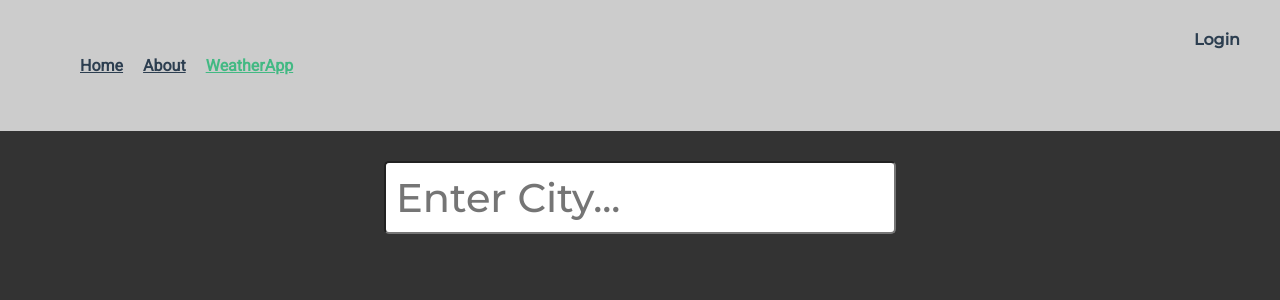
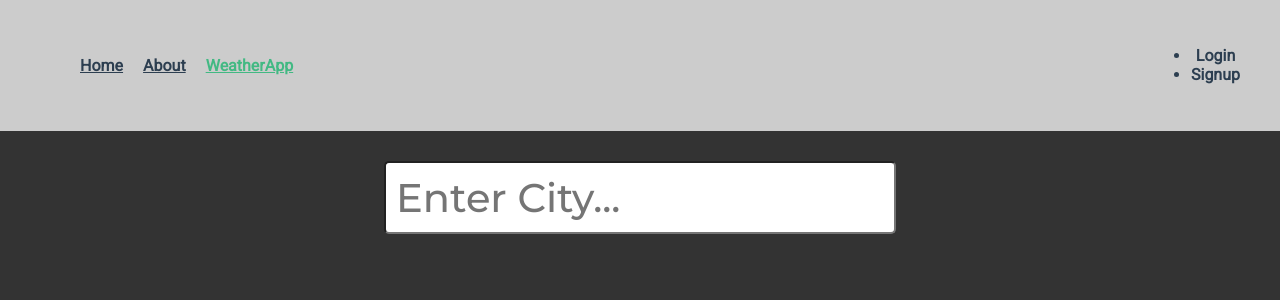
Before and after one commit to mickireh/vueproject4, a Vue app: page /#/weatherapp in a window 1280 px wide. Shown: the top 300 px of the page. Built offline with nearby package versions, Linux system fonts and the light colour scheme.

Commit message:
firebase installed

```diff
--- a/package.json
+++ b/package.json
@@ -9,6 +9,7 @@
   },
   "dependencies": {
     "core-js": "^3.6.5",
+    "firebase": "^7.15.0",
     "vue": "^2.6.11",
     "vue-router": "^3.2.0"
   },
--- a/src/components/Login.vue
+++ b/src/components/Login.vue
@@ -1,7 +1,11 @@
 <template>
     <div>
-        <div class="login">
-            <span v-on:click="showLogin">Login</span>
+        <div class="UserLogging">
+            <ul>
+                <li v-on:click="showLogin">Login</li>
+                <li v-on:click="showSignup">Signup</li>
+            </ul>
+
         </div>
         <div id="loginForm" class="hide">
             <form action="">
@@ -9,6 +13,7 @@
                 <input id="loginEmail" type="email">
                 <label for="loginPassword">Password</label>
                 <input id="loginPassword" type="password">
+                <button @click="loginbtn">Login</button>
             </form>
         </div>
     </div>
@@ -21,21 +26,22 @@ export default {
             console.log(this);
             var loginForm = document.getElementById('loginForm');
             loginForm.classList.toggle('hide');
+        },
+        loginbtn: function(e) {
+            e.preventDefault();
         }
     }
 }
 </script>
 
 <style scoped lang="scss">
-.login {
+.UserLogging {
     position: absolute;
     top: 30px;
     right: 40px;
 
     font-weight: bold;
     cursor: pointer;
-
-
 }
 
 #loginForm {
--- a/src/views/About.vue
+++ b/src/views/About.vue
@@ -2,7 +2,6 @@
   <div class="about">
     <Login />
     <h1>This is an about page</h1>
-
   </div>
 </template>
 
--- a/src/views/WeatherApp.vue
+++ b/src/views/WeatherApp.vue
@@ -1,6 +1,7 @@
 <template>
+    <div >
+        <Login />
         <div class="weatherApp">
-        <Login />
             <div class="search-box">
                 <input
                     type="text"
@@ -21,7 +22,7 @@
                     <div class="weather">{{weather.weather[0].main}}</div>
                 </div>
             </div>
-
+        </div>
     </div>
 </template>
 
```
Also changed, not shown: 1 other file (tests, documents, lock files or other folders). Lines whose indentation alone changed are shown as unchanged.
